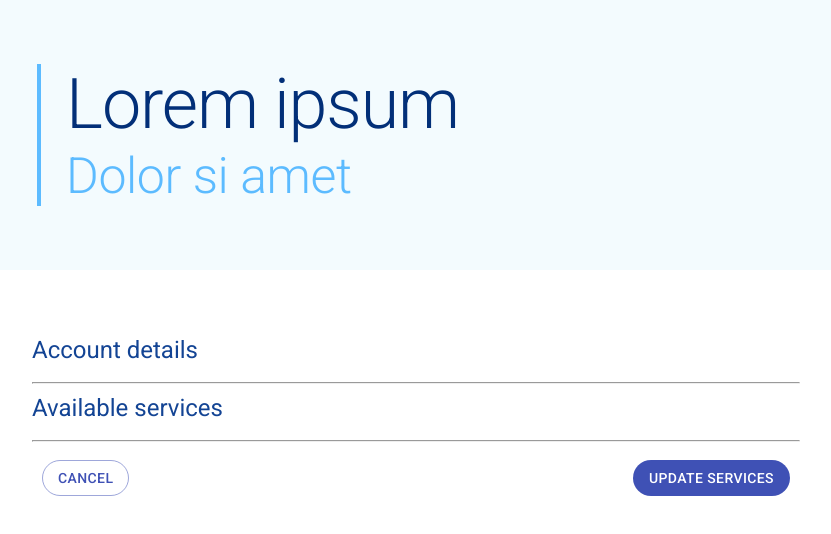
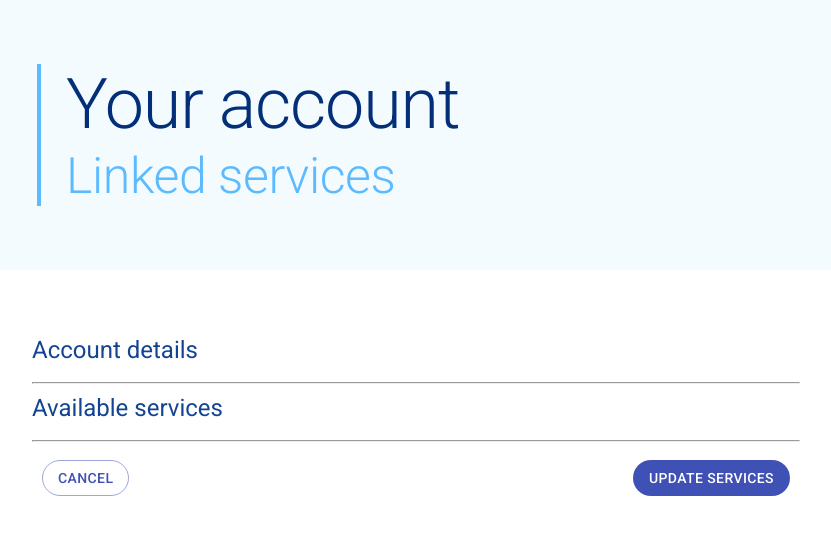
Before and after one commit to Kwiddy/Internship-React-Page, a React (Create React App) app: page / in a window 1280 px wide. Shown: the top 534 px of the page, without its empty margins (224-1055 px from the left). Built offline with nearby package versions, Linux system fonts and the light colour scheme.

Commit message:
make header text more suitable

```diff
--- a/src/App.js
+++ b/src/App.js
@@ -31,10 +31,10 @@ function App() {
         <header>
           <div className="headText">
             <Typography variant="h1" component="h2" fontSize="1" id="mainHead">
-              Lorem ipsum
+              Your account
             </Typography>
             <Typography variant="h2" gutterBottom id="subHead">
-              Dolor si amet
+              Linked services
             </Typography>
           </div>
         </header>
```
